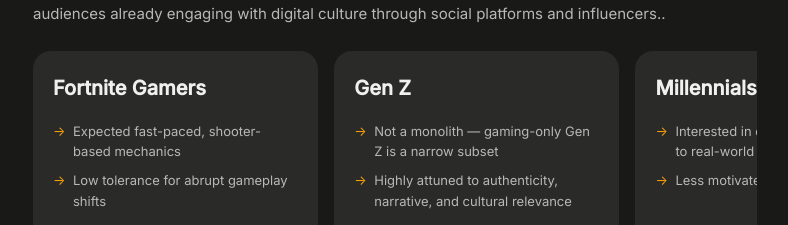
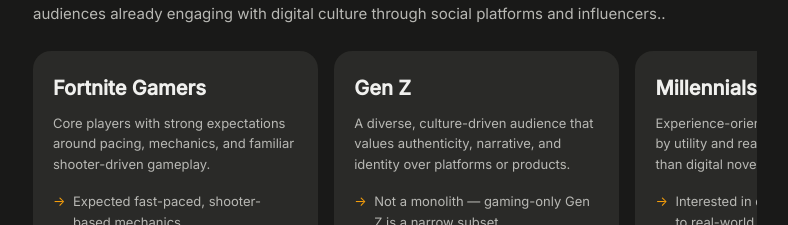
Before and after one commit to liamstoica/portfolio, a Next.js app: page /projects/bmw-metaverse in a window 1280 px wide. Shown: the part 3987-4212 px from the top of the page, without its empty margins (245-1033 px from the left). Built offline with nearby package versions, Linux system fonts and the light colour scheme.

Commit message:
Update homepage subtitle and finalize project content

```diff
--- a/src/app/page.tsx
+++ b/src/app/page.tsx
@@ -58,7 +58,7 @@
             <span className="hero-dot">·</span>
             <span className="hero-title">Designing for Growth</span>
           </h1>
-          <p className="hero-tagline">At the intersection of technology, strategy, and human experience.</p>
+          <p className="hero-tagline">I design scalable digital products rooted in strategy and human experience.</p>
         </div>
       </header>
 
--- a/src/app/projects/[slug]/page.tsx
+++ b/src/app/projects/[slug]/page.tsx
@@ -19,6 +19,8 @@
   ChallengeGrid,
   MoreProjects,
 } from '@/components/project'
+import type { ResearchCard } from '@/components/project/research-carousel'
+
 
 // HP AI Assistant content
 const hpAiContent = {
@@ -458,6 +460,7 @@
     cards: [
       {
         title: 'Fortnite Gamers',
+        copy: 'Core players with strong expectations around pacing, mechanics, and familiar shooter-driven gameplay.',
         bullets: [
           'Expected fast-paced, shooter-based mechanics',
           'Low tolerance for abrupt gameplay shifts',
@@ -466,6 +469,7 @@
       },
       {
         title: 'Gen Z',
+        copy: 'A diverse, culture-driven audience that values authenticity, narrative, and identity over platforms or products.',
         bullets: [
           'Not a monolith — gaming-only Gen Z is a narrow subset',
           'Highly attuned to authenticity, narrative, and cultural relevance',
@@ -475,6 +479,7 @@
       },
       {
         title: 'Millennials',
+        copy: 'Experience-oriented users motivated by utility and real-world value rather than digital novelty alone.',
         bullets: [
           'Interested in digital experiences tied to real-world value',
           'Less motivated by novelty alone',
@@ -482,6 +487,7 @@
       },
       {
         title: 'BMW Fans',
+        copy: 'Brand-loyal users interested in innovation, but cautious of experiences that feel promotional or gimmicky.',
         bullets: [
           'Emotionally connected to brand values',
           'Curious about innovation, but skeptical of gimmicks',
@@ -489,6 +495,7 @@
       },
       {
         title: 'Digital Culture Followers',
+        copy: 'Social-first audiences who engage through influencers, storytelling, and evolving digital identities.',
         bullets: [
           'Engage through social media, influencers, and storytelling',
           'Comfortable with virtual personas and hybrid identities',
@@ -1037,6 +1044,8 @@
           : slug === 'track-tennis'
             ? trackTennisContent
             : null
+            if (!content) return null
+
 
   return (
     <div className="card-container">
@@ -1147,7 +1156,7 @@
               {/* 5. Research */}
               <SectionWrapper id="research" pill="Research" title={content.research.title}>
                 <p className="section-copy" style={{ marginBottom: '8px' }}>{content.research.subtitle}</p>
-                <ResearchCarousel cards={content.research.cards} />
+                <ResearchCarousel cards={content.research.cards as ResearchCard[]} />
               </SectionWrapper>
 
               {/* 6. Hypothesis */}
--- a/src/components/project/research-carousel.tsx
+++ b/src/components/project/research-carousel.tsx
@@ -3,7 +3,7 @@
 import { useState, useRef, useCallback } from 'react'
 import { ChevronLeft, ChevronRight } from 'lucide-react'
 
-interface ResearchCard {
+export interface ResearchCard {
   title: string
   copy: string
   bullets: string[]
```
